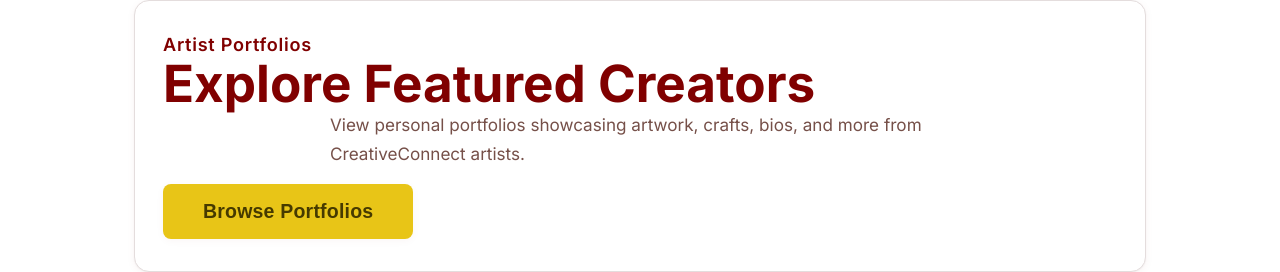
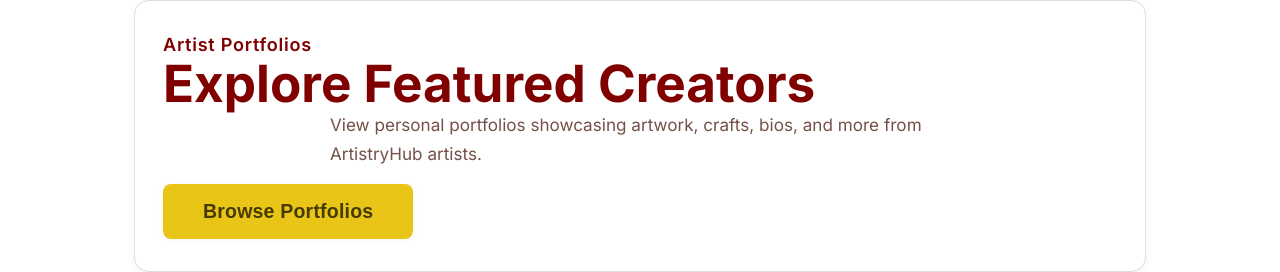
Before and after one commit to Workflow-Manager-admin/creativeconnect-26358-69501df3, a React (Create React App) app in the folder creativeconnect_frontend/: page / in a window 1280 px wide. Shown: the part 119-391 px from the top of the page. Built offline with nearby package versions, Linux system fonts and the light colour scheme; the HTML template or start-up script is replaced by a standard one.

Commit message:
Auto-commit: Changes as of 2025-05-30T06:59:28.450457+00:00

```diff
--- a/creativeconnect_frontend/src/App.js
+++ b/creativeconnect_frontend/src/App.js
@@ -3,7 +3,7 @@ import './App.css';
 
 /*
   PUBLIC_INTERFACE
-  The main CreativeConnect app layout.
+  The main ArtistryHub app layout.
   - Sticky maroon header with logo and navigation
   - White content section with basic routing/state for major features
   - Maroon footer with accent color
@@ -26,7 +26,7 @@ function FeatureSection({ feature }) {
           <div className="subtitle">Artist Portfolios</div>
           <h1 className="title">Explore Featured Creators</h1>
           <div className="description">
-            View personal portfolios showcasing artwork, crafts, bios, and more from CreativeConnect artists.
+            View personal portfolios showcasing artwork, crafts, bios, and more from ArtistryHub artists.
           </div>
           <button className="btn btn-accent btn-large">Browse Portfolios</button>
         </div>
```
Also changed, not shown: 1 other file (tests, documents, lock files or other folders).
